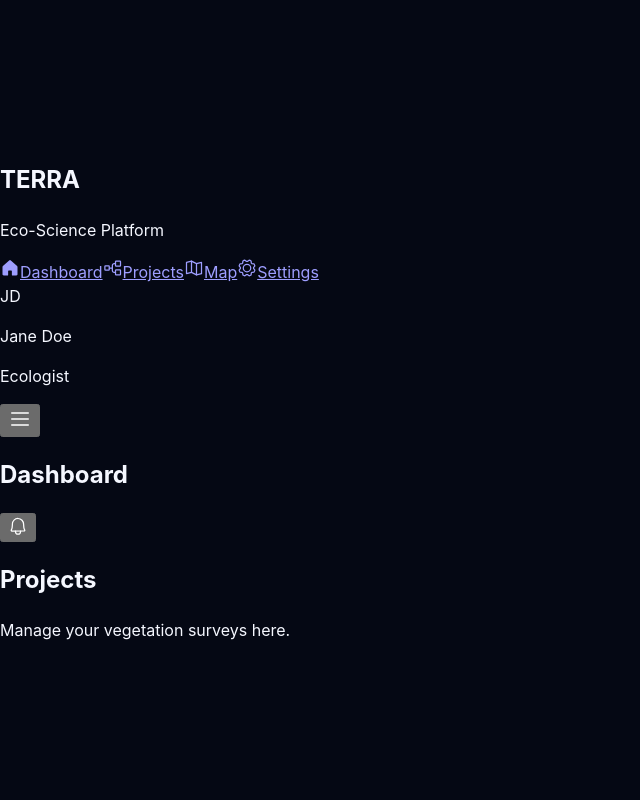
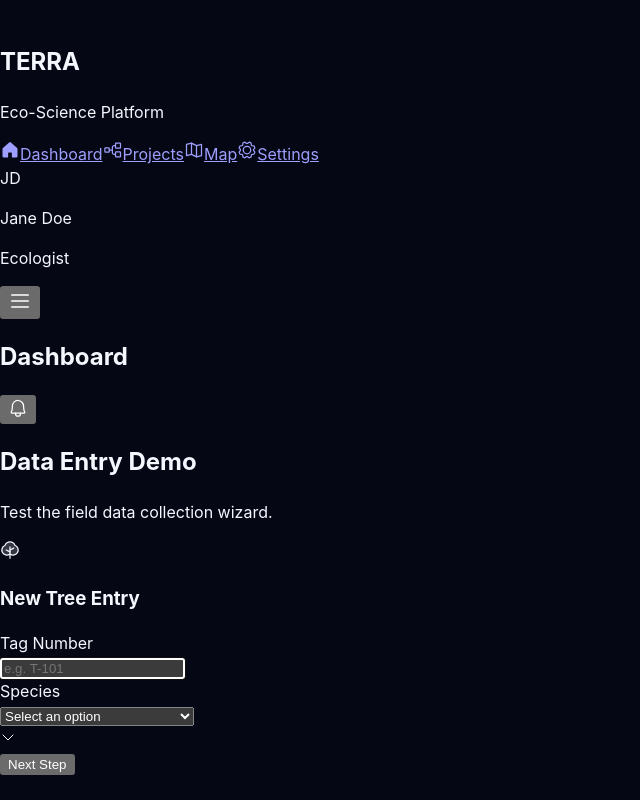
Before and after one commit to RSuyash/Aranya, a React (Vite) app: page /projects in a window 1280 px wide. Shown: the whole page, without its empty margins (0-640 px from the left). Built offline with nearby package versions, Linux system fonts and the light colour scheme.

Commit message:
feat: implement tree data entry wizard

```diff
--- /dev/null
+++ b/src/components/forms/TreeForm.tsx
@@ -0,0 +1,112 @@
+import React, { useState } from 'react';
+import { Input } from '../ui/Input';
+import { Select } from '../ui/Select';
+import { Button } from '../ui/Button';
+import { Camera, ArrowRight, Check, Tree } from 'phosphor-react';
+
+export const TreeForm: React.FC = () => {
+    const [step, setStep] = useState<1 | 2 | 3>(1);
+    const [formData, setFormData] = useState({
+        tag: '',
+        species: '',
+        gbh: '',
+        height: '',
+    });
+
+    const handleNext = () => setStep((prev) => Math.min(prev + 1, 3) as any);
+    // const handleBack = () => setStep((prev) => Math.max(prev - 1, 1) as any); // Not used yet
+
+    const handleSubmit = (e: React.FormEvent) => {
+        e.preventDefault();
+        console.log('Submitted:', formData);
+        alert('Tree Saved!');
+        setStep(1);
+        setFormData({ tag: '', species: '', gbh: '', height: '' });
+    };
+
+    return (
+        <div className="max-w-md mx-auto bg-panel border border-border rounded-xl overflow-hidden shadow-2xl">
+            {/* Header */}
+            <div className="bg-panel-soft p-4 border-b border-border flex justify-between items-center">
+                <div className="flex items-center gap-2 text-primary">
+                    <Tree size={20} weight="duotone" />
+                    <h3 className="font-semibold">New Tree Entry</h3>
+                </div>
+                <div className="flex gap-1">
+                    {[1, 2, 3].map((s) => (
+                        <div
+                            key={s}
+                            className={`w-2 h-2 rounded-full ${s === step ? 'bg-primary' : s < step ? 'bg-success' : 'bg-border'
+                                }`}
+                        />
+                    ))}
+                </div>
+            </div>
+
+            <form onSubmit={handleSubmit} className="p-6 space-y-6">
+                {step === 1 && (
+                    <div className="space-y-4 animate-in fade-in slide-in-from-right-4 duration-300">
+                        <Input
+                            label="Tag Number"
+                            placeholder="e.g. T-101"
+                            value={formData.tag}
+                            onChange={(e) => setFormData({ ...formData, tag: e.target.value })}
+                            autoFocus
+                        />
+                        <Select
+                            label="Species"
+                            options={[
+                                { value: 'teak', label: 'Tectona grandis (Teak)' },
+                                { value: 'neem', label: 'Azadirachta indica (Neem)' },
+                                { value: 'banyan', label: 'Ficus benghalensis (Banyan)' },
+                            ]}
+                            value={formData.species}
+                            onChange={(e) => setFormData({ ...formData, species: e.target.value })}
+                        />
+                    </div>
+                )}
+
+                {step === 2 && (
+                    <div className="space-y-4 animate-in fade-in slide-in-from-right-4 duration-300">
+                        <Input
+                            label="GBH (cm)"
+                            type="number"
+                            placeholder="0.0"
+                            value={formData.gbh}
+                            onChange={(e) => setFormData({ ...formData, gbh: e.target.value })}
+                            autoFocus
+                        />
+                        <Input
+                            label="Height (m)"
+                            type="number"
+                            placeholder="0.0"
+                            value={formData.height}
+                            onChange={(e) => setFormData({ ...formData, height: e.target.value })}
+                        />
+                    </div>
+                )}
+
+                {step === 3 && (
+                    <div className="space-y-4 text-center animate-in fade-in slide-in-from-right-4 duration-300">
+                        <div className="p-8 border-2 border-dashed border-border rounded-xl hover:border-primary/50 transition-colors cursor-pointer group">
+                            <Camera size={48} className="mx-auto text-text-muted group-hover:text-primary mb-2" />
+                            <p className="text-sm text-text-muted">Tap to capture photo</p>
+                        </div>
+                    </div>
+                )}
+
+                <div className="pt-4 flex justify-end">
+                    {step < 3 ? (
+                        <Button type="button" onClick={handleNext} rightIcon={<ArrowRight size={16} />}>
+                            Next Step
+                        </Button>
+                    ) : (
+                        <Button type="submit" variant="success" leftIcon={<Check size={16} />}>
+                            Save Tree
+                        </Button>
+                    )}
+                </div>
+            </form>
+        </div>
+    );
+};
--- a/src/pages/ProjectsPage.tsx
+++ b/src/pages/ProjectsPage.tsx
@@ -1,10 +1,15 @@
 import React from 'react';
+import { TreeForm } from '../components/forms/TreeForm';
 
 export const ProjectsPage: React.FC = () => {
     return (
-        <div>
-            <h2 className="text-2xl font-bold mb-4">Projects</h2>
-            <p className="text-text-muted">Manage your vegetation surveys here.</p>
+        <div className="max-w-2xl mx-auto">
+            <div className="mb-8 text-center">
+                <h2 className="text-2xl font-bold text-text-main">Data Entry Demo</h2>
+                <p className="text-text-muted">Test the field data collection wizard.</p>
+            </div>
+
+            <TreeForm />
         </div>
     );
 };
```
